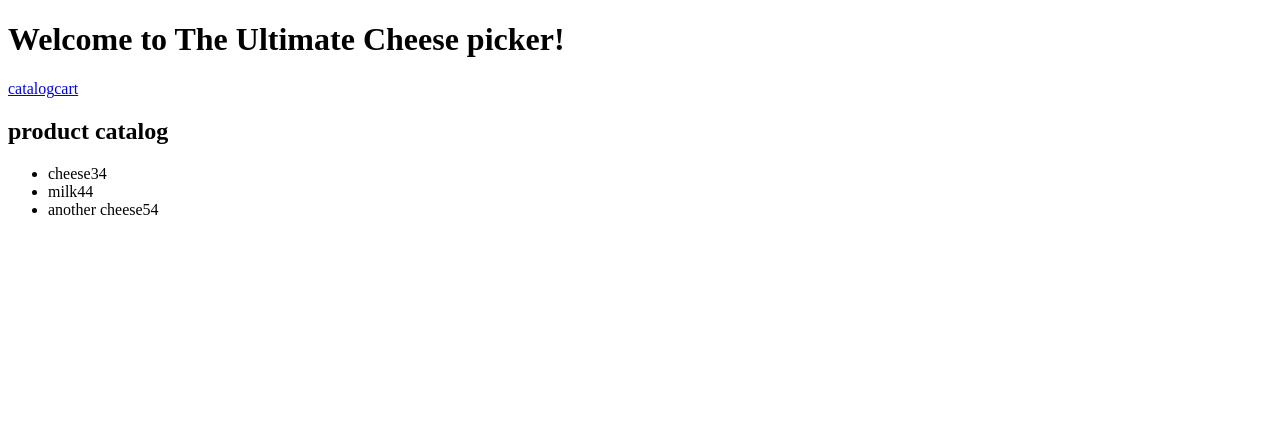
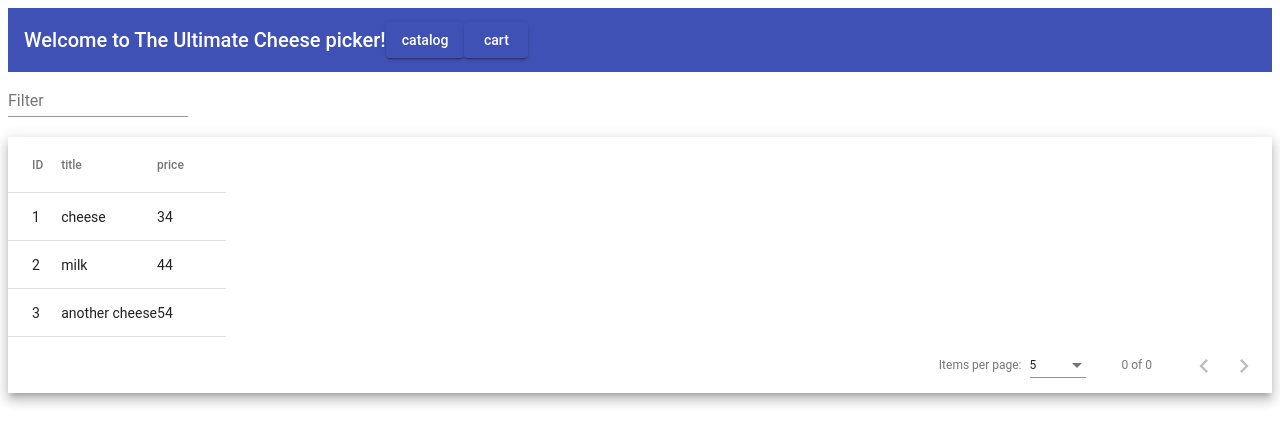
Before and after one commit to Oleg0x57/cheese-picker, an Angular app: page / in a window 1280 px wide. Shown: the top 444 px of the page. Built offline with nearby package versions, Linux system fonts and the light colour scheme.

Commit message:
add material design

```diff
--- a/package.json
+++ b/package.json
@@ -11,12 +11,14 @@
   },
   "private": true,
   "dependencies": {
-    "@angular/animations": "^6.0.2",
+    "@angular/animations": "^6.0.3",
+    "@angular/cdk": "^6.1.0",
     "@angular/common": "^6.0.2",
     "@angular/compiler": "^6.0.2",
     "@angular/core": "^6.0.2",
     "@angular/forms": "^6.0.2",
     "@angular/http": "^6.0.2",
+    "@angular/material": "^6.1.0",
     "@angular/platform-browser": "^6.0.2",
     "@angular/platform-browser-dynamic": "^6.0.2",
     "@angular/router": "^6.0.2",
--- a/src/app/app.component.html
+++ b/src/app/app.component.html
@@ -1,8 +1,8 @@
-  <h1>
-    Welcome to {{ title }}!
-  </h1>
-  <nav>
-    <a routerLink='/catalog'>catalog</a>
-    <a routerLink='/cart'>cart</a>
-  </nav>
-    <router-outlet></router-outlet>
+<mat-toolbar color="primary">
+  <mat-toolbar-row>
+    <h1>Welcome to {{ title }}!</h1>
+    <button mat-raised-button color="primary" routerLink='/catalog'>catalog</button>
+    <button mat-raised-button color="primary" routerLink='/cart'>cart</button>
+  </mat-toolbar-row>
+</mat-toolbar>
+<router-outlet></router-outlet>
--- a/src/app/cart/cart.component.html
+++ b/src/app/cart/cart.component.html
@@ -1,7 +1,14 @@
-<h3>My Cart</h3>
+<!--<h3>My Cart</h3>
 <ul>
   <li *ngFor="let product of products">
     <span>{{product.title}}</span>
     <span>{{product.price}}</span>
   </li>
-</ul>
+</ul>-->
+<mat-list>
+  <h3 mat-subheader>Cart</h3>
+  <mat-list-item *ngFor="let product of products">
+    <span>{{product.title}}</span>
+    <span>{{product.price}}</span>
+  </mat-list-item>
+</mat-list>
--- a/src/app/products/products.component.html
+++ b/src/app/products/products.component.html
@@ -1,5 +1,26 @@
-<h2>product catalog</h2>
-<ul>
+<mat-form-field>
+  <input matInput (keyup)="applyFilter($event.target.value)" placeholder="Filter">
+</mat-form-field>
+<div class="mat-elevation-z8">
+  <table mat-table [dataSource]="dataSource" matSort>
+    <ng-container matColumnDef="id">
+      <th mat-header-cell *matHeaderCellDef mat-sort-header>ID</th>
+      <td mat-cell *matCellDef="let row">{{row.id}}</td>
+    </ng-container>
+    <ng-container matColumnDef="title">
+      <th mat-header-cell *matHeaderCellDef mat-sort-header>title</th>
+      <td mat-cell *matCellDef="let row">{{row.title}}</td>
+    </ng-container>
+    <ng-container matColumnDef="price">
+      <th mat-header-cell *matHeaderCellDef mat-sort-header>price</th>
+      <td mat-cell *matCellDef="let row">{{row.price}}</td>
+    </ng-container>
+    <tr mat-header-row *matHeaderRowDef="displayedColumns"></tr>
+    <tr mat-row *matRowDef="let row; columns: displayedColumns;"></tr>
+  </table>
+  <mat-paginator [pageSizeOptions]="[5, 10, 25, 100]"></mat-paginator>
+</div>
+<!--<ul>
   <li *ngFor="let product of products" [class.selected]="product === selectedProduct" (click)="onSelect(product)">
     <span>{{product.title}}</span>
     <span>{{product.price}}</span>
@@ -7,4 +28,4 @@
 </ul>
 <div *ngIf="selectedProduct">
   <h3>Your choise: {{selectedProduct.title}}</h3>
-</div>
+</div>-->
--- a/src/app/products/products.component.ts
+++ b/src/app/products/products.component.ts
@@ -1,7 +1,10 @@
-import { Component, OnInit } from '@angular/core';
+import { Component, OnInit, ViewChild } from '@angular/core';
 
 import { Product } from '../product'
 import { ProductService } from '../product.service';
+import { MatTableDataSource } from '@angular/material/table';
+import { MatPaginator } from '@angular/material/paginator';
+import { MatSort } from '@angular/material/sort';
 
 @Component({
   selector: 'app-products',
@@ -10,21 +13,38 @@ import { ProductService } from '../product.service';
 })
 export class ProductsComponent implements OnInit {
 
+  displayedColumns = ['id', 'title', 'price'];
+  dataSource: MatTableDataSource<Product>;
   products: Product[];
 
   selectedProduct: Product;
+
+  @ViewChild(MatPaginator) paginator: MatPaginator;
+  @ViewChild(MatSort) sort: MatSort;
 
   constructor(private productService: ProductService) { }
 
   ngOnInit() {
     this.getProducts();
+    this.dataSource = new MatTableDataSource(this.products);
+    this.dataSource.paginator = this.paginator;
+    this.dataSource.sort = this.sort;
   }
 
-  onSelect(product: Product):void {
+  applyFilter(filterValue: string) {
+    filterValue = filterValue.trim(); // Remove whitespace
+    filterValue = filterValue.toLowerCase(); // Datasource defaults to lowercase matches
+    this.dataSource.filter = filterValue;
+    if (this.dataSource.paginator) {
+      this.dataSource.paginator.firstPage();
+    }
+  }
+
+  onSelect(product: Product): void {
     this.selectedProduct = product;
   }
 
-  getProducts():void {
+  getProducts(): void {
     this.products = this.productService.getProducts();
   }
 
--- a/src/styles.css
+++ b/src/styles.css
@@ -1 +1,2 @@
 /* You can add global styles to this file, and also import other style files */
+@import "~@angular/material/prebuilt-themes/indigo-pink.css";
```
Also changed, not shown: src/app/app.module.ts (+23 -1 lines), 1 other file (tests, documents, lock files or other folders).
